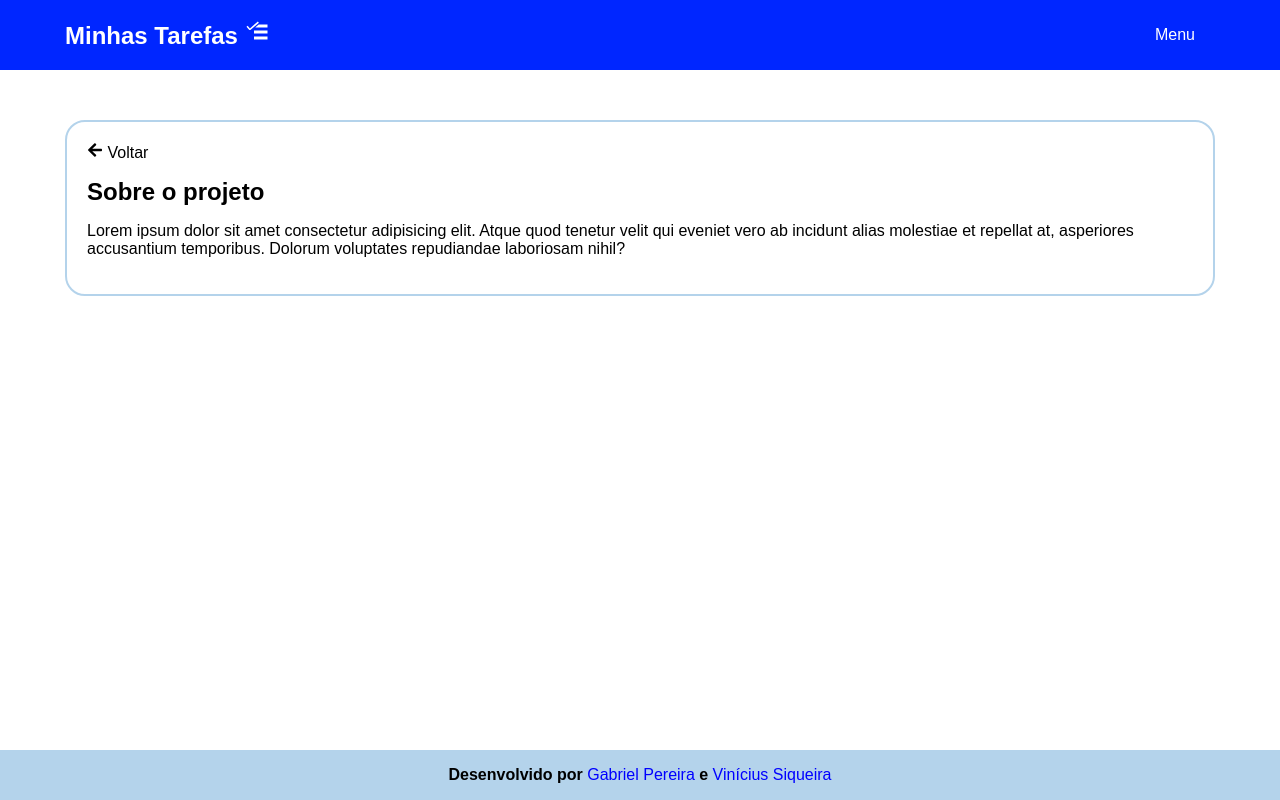
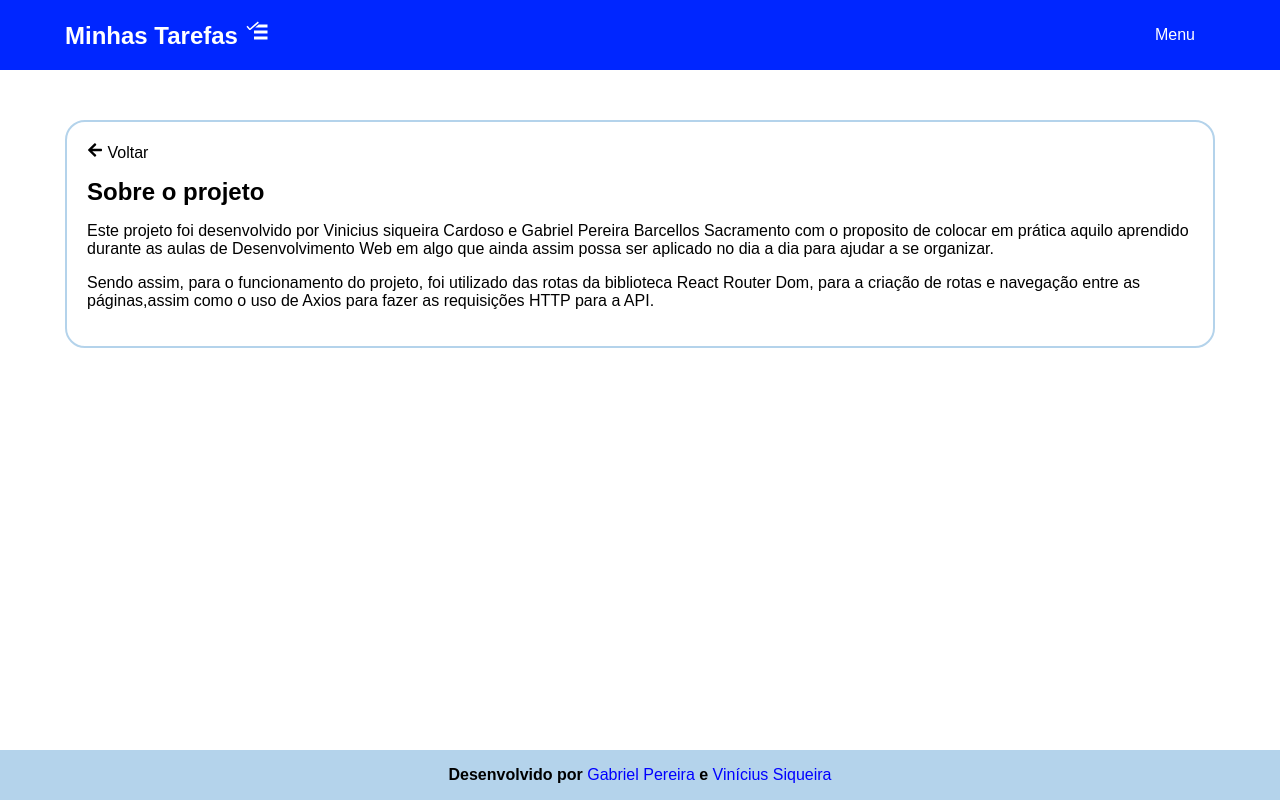
Before and after one commit to vinisik/tarefas-react, a React (Create React App) app: page /sobre in a window 1280 px wide. Built offline with nearby package versions, Linux system fonts and the light colour scheme.

Commit message:
Update Sobre.jsx

```diff
--- a/src/components/Sobre.jsx
+++ b/src/components/Sobre.jsx
@@ -24,7 +24,12 @@ export default function Sobre() {
             <FaArrowLeft /> Voltar
           </Link>
         <h1>Sobre o projeto</h1>
-        <p>Lorem ipsum dolor sit amet consectetur adipisicing elit. Atque quod tenetur velit qui eveniet vero ab incidunt alias molestiae et repellat at, asperiores accusantium temporibus. Dolorum voluptates repudiandae laboriosam nihil?</p>
+        <p>
+          Este projeto foi desenvolvido por Vinicius siqueira Cardoso e Gabriel Pereira Barcellos Sacramento com o proposito de colocar em prática aquilo aprendido durante as aulas de Desenvolvimento Web em algo que ainda assim possa ser aplicado no dia a dia para ajudar a se organizar.
+        </p>
+        <p>
+          Sendo assim, para o funcionamento do projeto, foi utilizado das rotas da biblioteca React Router Dom, para a criação de rotas e navegação entre as páginas,assim como o uso de Axios para fazer as requisições HTTP para a API.
+        </p>
       </div>
     </div>
       <Footer/>
```
